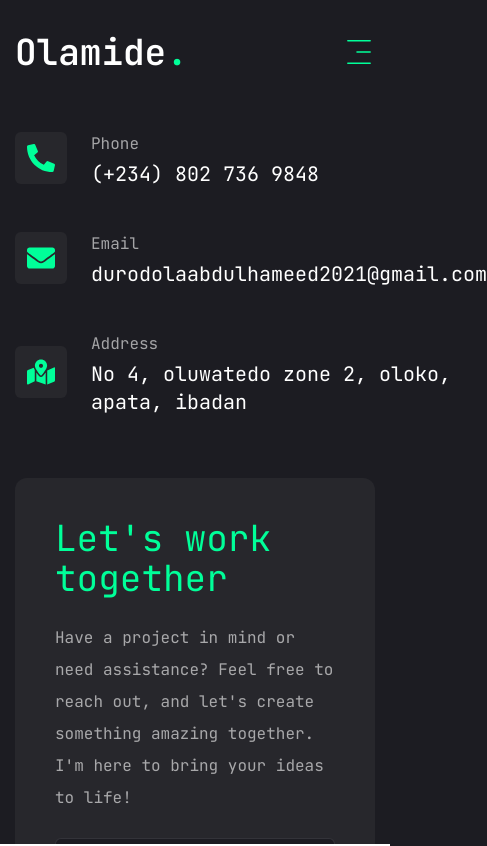
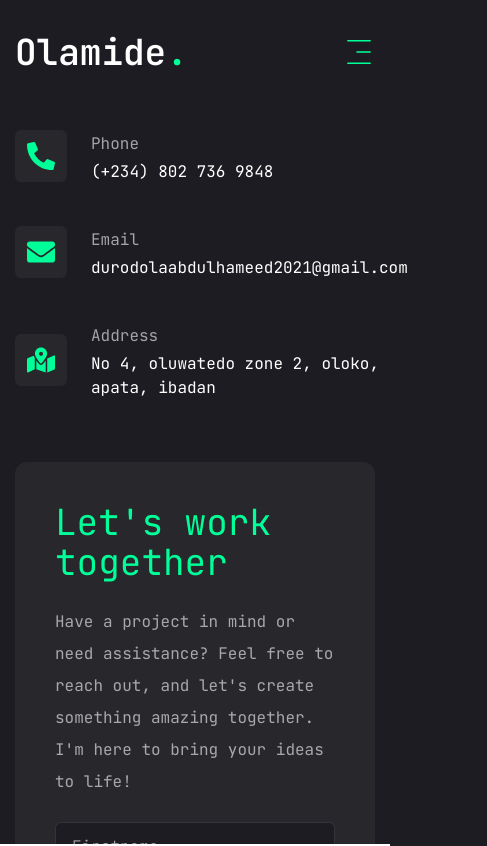
Before and after one commit to olaife219/myPortfolio, a Next.js app: page /contact in a window 390 px wide. Shown: the top 846 px of the page, 487 px wide, since content can reach past the window. Built offline with nearby package versions, Linux system fonts and the light colour scheme.

Commit message:
Update page.jsx

```diff
--- a/app/contact/page.jsx
+++ b/app/contact/page.jsx
@@ -70,7 +70,7 @@ const Contact = () => {
                                     </div>
                                     <div className="flex-1">
                                         <p className="text-white/60">{item.title}</p>
-                                        <h3 className="text-xl">{item.description}</h3>
+                                        <h3 className="text-base md:text-xl">{item.description}</h3>
                                     </div>
                                 </li>
                                 );
```
